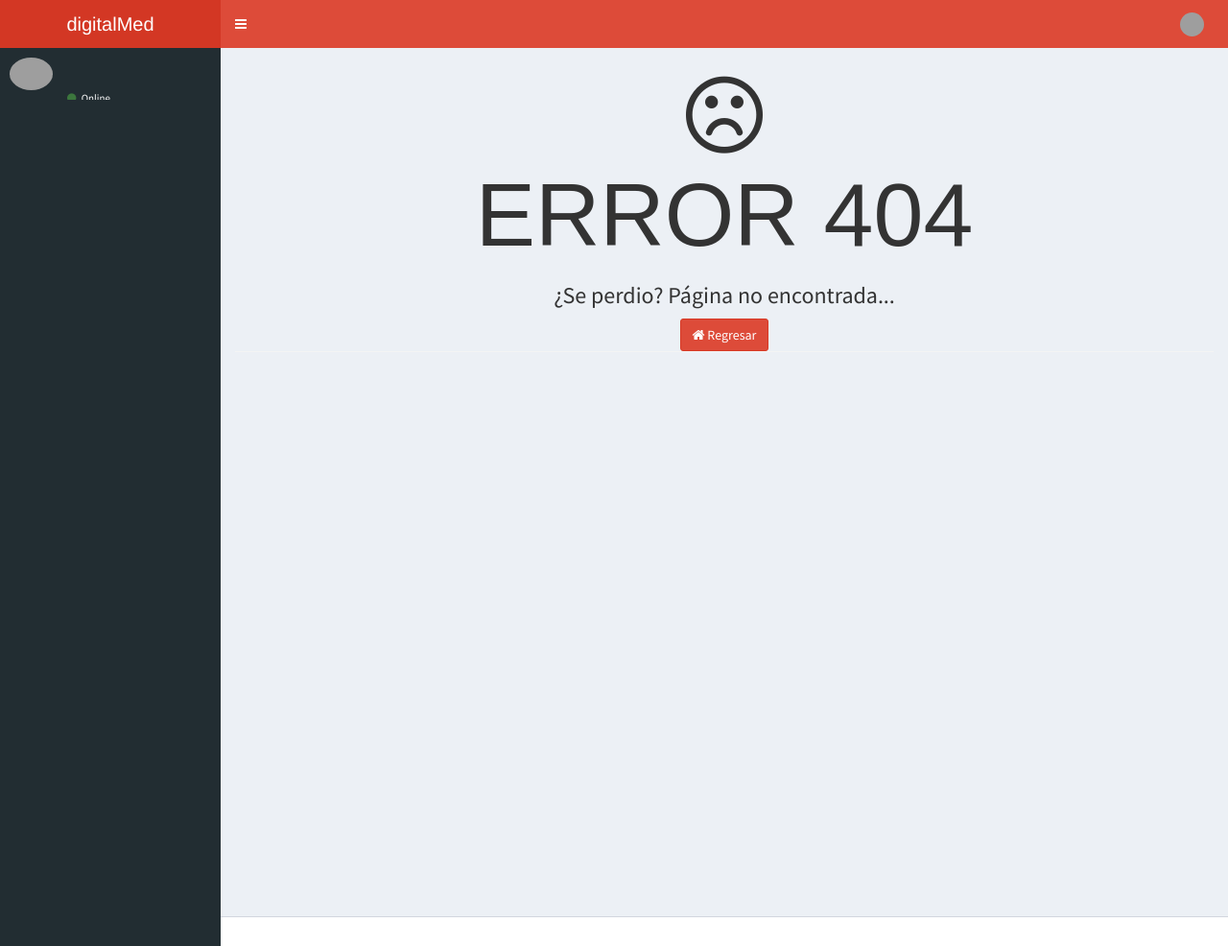
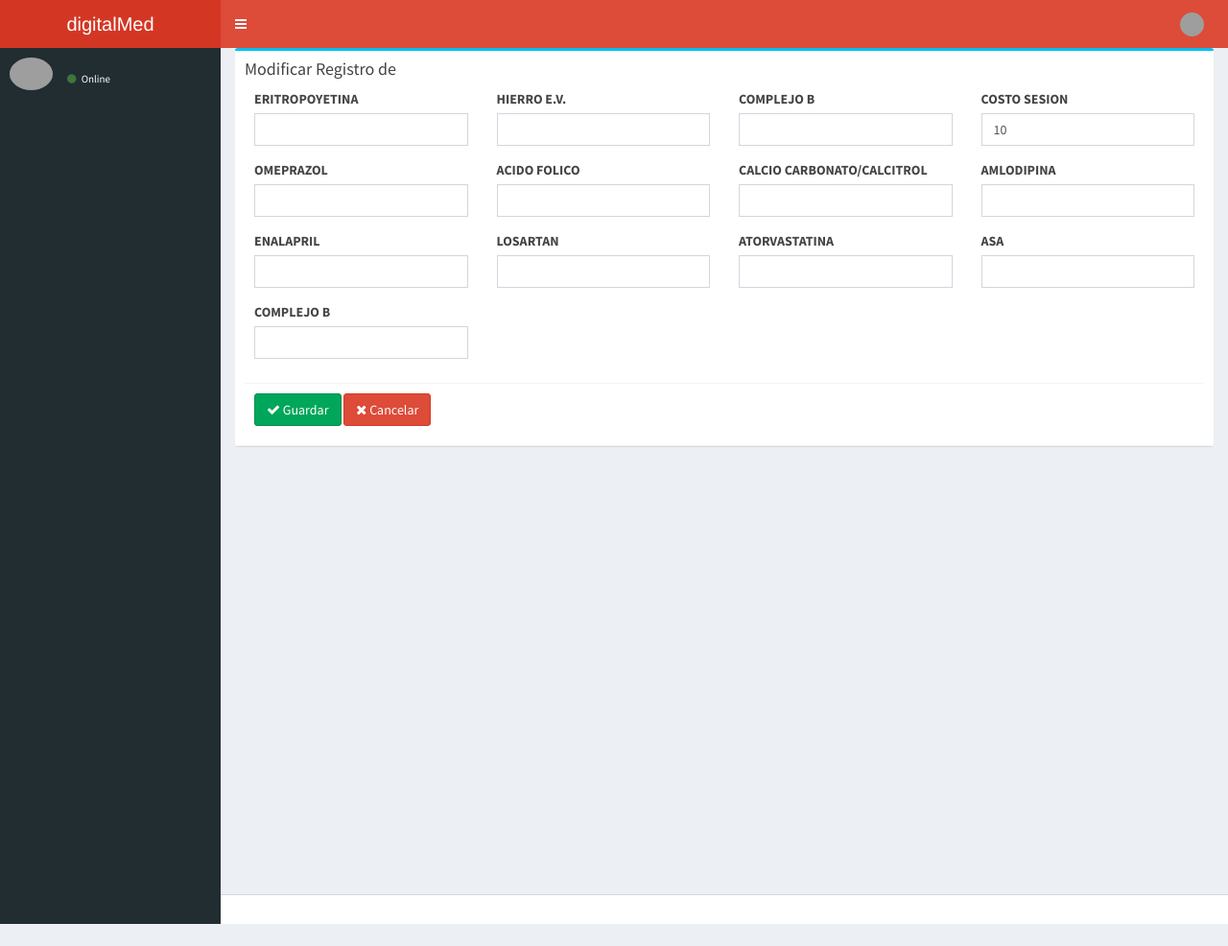
Before and after one commit to BitXad/digitalmed, a CodeIgniter app: page /digitalmed/sesion/modificar/1 in a window 1280 px wide. Shown: the whole page at 96% size. After the commit the page ends 963 px from the top, so only its background shows below. Run offline with CodeIgniter, Linux system fonts and the light colour scheme; data comes from the database, SQL or seed files in the repository; tables that the repository leaves empty or names only in its code hold one stand-in row (values such as "Sample post"); data that the repository does not hold is empty; grey boxes are pictures that could not be loaded.

Commit message:
08.11.2022 sesiones para tratamiento, formulario de sesión

```diff
--- a/application/controllers/Sesion.php
+++ b/application/controllers/Sesion.php
@@ -19,6 +19,37 @@
         $this->load->view('layouts/main',$data);
     }
 
+    /*
+    * Listing of sesiones de un tratamiento
+    */
+    public function sesiones($tratamiento = 0)
+    {
+
+        $data['tratamiento_id'] = $tratamiento;
+        $data['paciente'] = $this->Sesion_model->get_pacientetratamiento($tratamiento);
+        /*$sesion = $this->Sesion_model->get_all_sesion();
+        $data['hay_sesiones']  = 0;
+        if(count($sesion)>0){
+            $data['hay_sesiones']  = 1;
+        }*/
+        $data['_view'] = 'sesion/sesiones';
+        $this->load->view('layouts/main',$data);
+    }
+
+    function mostrar_sesiones(){
+        try{
+            if($this->input->is_ajax_request()){
+                $tratamiento_id = $this->input->post('tratamiento_id');
+                $sesion = $this->Sesion_model->get_all_sesiontratamiento($tratamiento_id);
+                echo json_encode($sesion);
+            }else{
+                show_404();
+            }
+        }catch (Exception $e){
+            echo 'Ocurrio algo inesperado; revisar datos!. '.$e;
+        }
+    }
+
     function generar_sesion(){
         try{
             if($this->input->is_ajax_request()){
@@ -33,6 +64,7 @@
                     }
                     for($i = 1; $i <= $sesion_numero; $i++){
                         $params = array(
+                            'tratamiento_id' => $this->input->post('tratamiento_id'),
                             'sesion_numerosesionhd' => $i,
                             'sesion_fecha' => $sesion_fechainicio,
                             'sesion_eritropoyetina' => $this->input->post('sesion_eritropoyetina'),
@@ -70,18 +102,63 @@
         }
     }
 
-    function mostrar_sesiones(){
+    /*
+    * modificar una sesión
+    */
+    public function modificar($sesion_id)
+    {
         try{
-            if($this->input->is_ajax_request()){
-                $sesion = $this->Sesion_model->get_all_sesion();
-                echo json_encode($sesion);
-            }else{
-                show_404();
-            }
-        }catch (Exception $e){
-            echo 'Ocurrio algo inesperado; revisar datos!. '.$e;
+            //$data['tratamiento_id'] = $tratamiento_id;
+            $data['sesion'] = $this->Sesion_model->get_sesion($sesion_id);
+            $data['paciente'] = $this->Sesion_model->get_pacientetratamiento($data['sesion']['tratamiento_id']);
+
+            $this->load->library('upload');
+            $this->load->library('form_validation');
+            if(isset($data['sesion']['sesion_id']))
+            {
+                if(isset($_POST) && count($_POST) > 0)
+                {
+                    $params = array(
+                        'sesion_eritropoyetina'=> $this->input->post('sesion_eritropoyetina'),
+                        'sesion_hierroeve'=> $this->input->post('sesion_hierroeve'),
+                        'sesion_complejobampolla'=> $this->input->post('sesion_complejobampolla'),
+                        'sesion_costosesion'=> $this->input->post('sesion_costosesion'),
+                        'sesion_omeprazol'=> $this->input->post('sesion_omeprazol'),
+                        'sesion_acidofolico'=> $this->input->post('sesion_acidofolico'),
+                        'sesion_calcio'=> $this->input->post('sesion_calcio'),
+                        'sesion_amlodipina'=> $this->input->post('sesion_amlodipina'),
+                        'sesion_enalpril'=> $this->input->post('sesion_enalpril'),
+                        'sesion_losartan'=> $this->input->post('sesion_losartan'),
+                        'sesion_atorvastina'=> $this->input->post('sesion_atorvastina'),
+                        'sesion_asa'=> $this->input->post('sesion_asa'),
+                        'sesion_complejob'=> $this->input->post('sesion_complejob'),
+                    );
+                    $this->Sesion_model->update_sesion($sesion_id,$params);
+                    $this->session->set_flashdata('alert_msg','<div class="alert alert-success text-center">Información modificada con exito</div>');
+                    redirect('sesion/sesiones/'.$data['sesion']['tratamiento_id']);
+                }else{
+                    $data['_view'] = 'sesion/modificar';
+                    $this->load->view('layouts/main',$data);
+                }
+            }else
+                show_error('La sesion que intentas modifcar no existe!.');
+        }catch (Exception $ex) {
+            throw new Exception('Sesion Controller : Error in edit function - ' . $ex);
         }
     }
+
+
+
+
+
+
+
+
+
+
+
+
+
 
 
 
--- a/application/models/Sesion_model.php
+++ b/application/models/Sesion_model.php
@@ -24,6 +24,72 @@
         }
     }
 
+    /*
+     * Get all sesion
+    */
+    function get_all_sesiontratamiento($tratamiento_id)
+    {
+        try{
+            $sesion = $this->db->query("
+                SELECT
+                    s.*
+                FROM
+                    sesion s
+                WHERE
+                    s.tratamiento_id = $tratamiento_id
+            ")->result_array();
+            return $sesion;
+        } catch (Exception $ex) {
+            throw new Exception('Sesion_model model : Error in get_all_sesion function - ' . $ex);
+        }
+    }
+
+    /*
+     * Obtiene informacion del pasiente, dado un tratamiento
+    */
+    function get_pacientetratamiento($tratamiento_id)
+    {
+        try{
+            $sesion = $this->db->query("
+                SELECT
+                    p.*
+                FROM
+                    paciente p
+                    left join registro r on p.paciente_id = r.paciente_id
+                    left join tratamiento t on r.registro_id = t.registro_id
+                WHERE
+                    t.tratamiento_id = $tratamiento_id
+            ")->row_array();
+            return $sesion;
+        } catch (Exception $ex) {
+            throw new Exception('Sesion_model model : Error in get_all_sesion function - ' . $ex);
+        }
+    }
+
+    /*
+    * Get sesion by sesion_id
+    */
+    function get_sesion($sesion_id)
+    {
+        try{
+            return $this->db->get_where('sesion',array('sesion_id'=>$sesion_id))->row_array();
+        } catch (Exception $ex) {
+            throw new Exception('Sesion_model Model : Error in get_sesion function - ' . $ex);
+        }
+    }
+
+    /*
+    * function to update sesion
+    */
+    function update_sesion($sesion_id,$params)
+    {
+        try{
+            $this->db->where('sesion_id',$sesion_id);
+            return $this->db->update('sesion',$params);
+        }catch (Exception $ex){
+            throw new Exception('Sesion_model model : Error in update_sesion function - ' . $ex);
+        }
+    }
 
 
 
@@ -39,17 +105,11 @@
 
 
 
-      /*
-        * Get sesion by sesion_id
-      */
-      function get_sesion($sesion_id)
-      {
-        try{
-           return $this->db->get_where('sesion',array('sesion_id'=>$sesion_id))->row_array();
-           } catch (Exception $ex) {
-             throw new Exception('Sesion_model Model : Error in get_sesion function - ' . $ex);
-           }
-      }
+
+
+
+
+
       /*
         * Get sesion by  column name
       */
@@ -105,18 +165,7 @@
            }
       }
 
-      /*
-          * function to update sesion
-      */
-      function update_sesion($sesion_id,$params)
-      {
-        try{
-            $this->db->where('sesion_id',$sesion_id);
-        return $this->db->update('sesion',$params);
-           } catch (Exception $ex) {
-             throw new Exception('Sesion_model model : Error in update_sesion function - ' . $ex);
-           }
-       }
+
      /*
           * function to delete sesion
       */
--- a/application/views/layouts/main.php
+++ b/application/views/layouts/main.php
@@ -19,6 +19,8 @@
         <!-- AdminLTE Skins. Choose a skin from the css/skins
              folder instead of downloading all of them to reduce the load. -->
         <link rel="stylesheet" href="<?php echo site_url('resources/css/_all-skins.min.css');?>">
+        <!-- jQuery 2.2.3 -->
+        <script src="<?php echo site_url('resources/js/jquery-2.2.3.min.js');?>"></script>
     </head>
         <?php
         $session_data = $this->session->userdata('logged_in');
@@ -375,8 +377,7 @@
         </div>
         <!-- ./wrapper -->
 
-        <!-- jQuery 2.2.3 -->
-        <script src="<?php echo site_url('resources/js/jquery-2.2.3.min.js');?>"></script>
+
         <!-- Bootstrap 3.3.6 -->
         <script src="<?php echo site_url('resources/js/bootstrap.min.js');?>"></script>
         <!-- FastClick -->
--- /dev/null
+++ b/application/views/sesion/modificar.php
@@ -0,0 +1,139 @@
+<div class="row">
+    <div class="col-md-12">
+        <div class="box box-info">
+            <div class="box-header with-border">
+                <h3 class="box-title">Modificar Registro de <?php echo $paciente["paciente_nombre"]; ?></h3>
+                <?php echo form_open('sesion/modificar/'.$sesion['sesion_id']); ?>
+                    <div class="box-body">
+                        <div class="row clearfix">
+                            <div class="col-md-3">
+                                <label for="sesion_eritropoyetina" class="control-label">  <span class="text-danger"></span>ERITROPOYETINA</label>
+                                <div class="form-group">
+                                    <input type="number" min="0" name="sesion_eritropoyetina" value="<?php echo ($this->input->post('sesion_eritropoyetina') ? $this->input->post('sesion_eritropoyetina') : $sesion['sesion_eritropoyetina']); ?>" class="form-control" id="sesion_eritropoyetina" />
+                                    <span class="text-danger"><?php echo form_error('sesion_eritropoyetina');?></span>
+                                </div>
+                            </div>
+                            <div class="col-md-3">
+                                <label for="sesion_hierroeve" class="control-label">  <span class="text-danger"></span>HIERRO E.V.</label>
+                                <div class="form-group">
+                                    <input type="number" min="0" name="sesion_hierroeve" value="<?php echo ($this->input->post('sesion_hierroeve') ? $this->input->post('sesion_hierroeve') : $sesion['sesion_hierroeve']); ?>" class="form-control" id="sesion_hierroeve" />
+                                    <span class="text-danger"><?php echo form_error('sesion_hierroeve');?></span>
+                                </div>
+                            </div>
+                            <div class="col-md-3">
+                                <label for="sesion_complejobampolla" class="control-label">  <span class="text-danger"></span>COMPLEJO B</label>
+                                <div class="form-group">
+                                    <input type="number" min="0" name="sesion_complejobampolla" value="<?php echo ($this->input->post('sesion_complejobampolla') ? $this->input->post('sesion_complejobampolla') : $sesion['sesion_complejobampolla']); ?>" class="form-control" id="sesion_complejobampolla" />
+                                    <span class="text-danger"><?php echo form_error('sesion_complejobampolla');?></span>
+                                </div>
+                            </div>
+                            <div class="col-md-3">
+                                <label for="sesion_costosesion" class="control-label">  <span class="text-danger"></span>COSTO SESION</label>
+                                <div class="form-group">
+                                    <input type="number" min="0" name="sesion_costosesion" value="<?php echo ($this->input->post('sesion_costosesion') ? $this->input->post('sesion_costosesion') : $sesion['sesion_costosesion']); ?>" class="form-control" id="sesion_costosesion" />
+                                    <span class="text-danger"><?php echo form_error('sesion_costosesion');?></span>
+                                </div>
+                            </div>
+                            <div class="col-md-3">
+                                <label for="sesion_omeprazol" class="control-label">  <span class="text-danger"></span>OMEPRAZOL</label>
+                                <div class="form-group">
+                                    <input type="number" min="0" name="sesion_omeprazol" value="<?php echo ($this->input->post('sesion_omeprazol') ? $this->input->post('sesion_omeprazol') : $sesion['sesion_omeprazol']); ?>" class="form-control" id="sesion_omeprazol" />
+                                    <span class="text-danger"><?php echo form_error('sesion_omeprazol');?></span>
+                                </div>
+                            </div>
+                            <div class="col-md-3">
+                                <label for="sesion_acidofolico" class="control-label">  <span class="text-danger"></span>ACIDO FOLICO</label>
+                                <div class="form-group">
+                                    <input type="number" min="0" name="sesion_acidofolico" value="<?php echo ($this->input->post('sesion_acidofolico') ? $this->input->post('sesion_acidofolico') : $sesion['sesion_acidofolico']); ?>" class="form-control" id="sesion_acidofolico" />
+                                    <span class="text-danger"><?php echo form_error('sesion_acidofolico');?></span>
+                                </div>
+                            </div>
+                            <div class="col-md-3">
+                                <label for="sesion_calcio" class="control-label">  <span class="text-danger"></span>CALCIO CARBONATO/CALCITROL</label>
+                                <div class="form-group">
+                                    <input type="number" min="0" name="sesion_calcio" value="<?php echo ($this->input->post('sesion_calcio') ? $this->input->post('sesion_calcio') : $sesion['sesion_calcio']); ?>" class="form-control" id="sesion_calcio" />
+                                    <span class="text-danger"><?php echo form_error('sesion_calcio');?></span>
+                                </div>
+                            </div>
+                            <div class="col-md-3">
+                                <label for="sesion_amlodipina" class="control-label">  <span class="text-danger"></span>AMLODIPINA</label>
+                                <div class="form-group">
+                                    <input type="number" min="0" name="sesion_amlodipina" value="<?php echo ($this->input->post('sesion_amlodipina') ? $this->input->post('sesion_amlodipina') : $sesion['sesion_amlodipina']); ?>" class="form-control" id="sesion_amlodipina" />
+                                    <span class="text-danger"><?php echo form_error('sesion_amlodipina');?></span>
+                                </div>
+                            </div>
+                            <div class="col-md-3">
+                                <label for="sesion_enalpril" class="control-label">  <span class="text-danger"></span>ENALAPRIL</label>
+                                <div class="form-group">
+                                    <input type="number" min="0" name="sesion_enalpril" value="<?php echo ($this->input->post('sesion_enalpril') ? $this->input->post('sesion_enalpril') : $sesion['sesion_enalpril']); ?>" class="form-control" id="sesion_enalpril" />
+                                    <span class="text-danger"><?php echo form_error('sesion_enalpril');?></span>
+                                </div>
+                            </div>
+                            <div class="col-md-3">
+                                <label for="sesion_losartan" class="control-label">  <span class="text-danger"></span>LOSARTAN</label>
+                                <div class="form-group">
+                                    <input type="number" min="0" name="sesion_losartan" value="<?php echo ($this->input->post('sesion_losartan') ? $this->input->post('sesion_losartan') : $sesion['sesion_losartan']); ?>" class="form-control" id="sesion_losartan" />
+                                    <span class="text-danger"><?php echo form_error('sesion_losartan');?></span>
+                                </div>
+                            </div>
+                            <div class="col-md-3">
+                                <label for="sesion_atorvastina" class="control-label">  <span class="text-danger"></span>ATORVASTATINA</label>
+                                <div class="form-group">
+                                    <input type="number" min="0" name="sesion_atorvastina" value="<?php echo ($this->input->post('sesion_atorvastina') ? $this->input->post('sesion_atorvastina') : $sesion['sesion_atorvastina']); ?>" class="form-control" id="sesion_atorvastina" />
+                                    <span class="text-danger"><?php echo form_error('sesion_atorvastina');?></span>
+                                </div>
+                            </div>
+                            <div class="col-md-3">
+                                <label for="sesion_asa" class="control-label">  <span class="text-danger"></span>ASA</label>
+                                <div class="form-group">
+                                    <input type="number" min="0" name="sesion_asa" value="<?php echo ($this->input->post('sesion_asa') ? $this->input->post('sesion_asa') : $sesion['sesion_asa']); ?>" class="form-control" id="sesion_asa" />
+                                    <span class="text-danger"><?php echo form_error('sesion_asa');?></span>
+                                </div>
+                            </div>
+                            <div class="col-md-3">
+                                <label for="sesion_complejob" class="control-label">  <span class="text-danger"></span>COMPLEJO B</label>
+                                <div class="form-group">
+                                    <input type="number" min="0" name="sesion_complejob" value="<?php echo ($this->input->post('sesion_complejob') ? $this->input->post('sesion_complejob') : $sesion['sesion_complejob']); ?>" class="form-control" id="sesion_complejob" />
+                                    <span class="text-danger"><?php echo form_error('sesion_complejob');?></span>
+                                </div>
+                            </div>
+
+
+                            <!--<div class="col-md-6">
+                                <label for="sesion_eritropoyetina" class="control-label">  <span class="text-danger"></span>ERITROPOYETINA</label>
+                                <div class="form-group">
+                                    <input type="number" min="0" name="sesion_eritropoyetina" value="<?php echo ($this->input->post('sesion_eritropoyetina') ? $this->input->post('sesion_eritropoyetina') : $sesion['sesion_eritropoyetina']); ?>" class="form-control" id="sesion_eritropoyetina" />
+                                    <span class="text-danger"><?php echo form_error('sesion_eritropoyetina');?></span>
+                                </div>
+                            </div>
+                            <div class="col-md-6">
+                                <label for="sesion_eritropoyetina" class="control-label">  <span class="text-danger"></span>ERITROPOYETINA</label>
+                                <div class="form-group">
+                                    <input type="number" min="0" name="sesion_eritropoyetina" value="<?php echo ($this->input->post('sesion_eritropoyetina') ? $this->input->post('sesion_eritropoyetina') : $sesion['sesion_eritropoyetina']); ?>" class="form-control" id="sesion_eritropoyetina" />
+                                    <span class="text-danger"><?php echo form_error('sesion_eritropoyetina');?></span>
+                                </div>
+                            </div>
+                            <div class="col-md-6">
+                                <label for="sesion_eritropoyetina" class="control-label">  <span class="text-danger"></span>ERITROPOYETINA</label>
+                                <div class="form-group">
+                                    <input type="number" min="0" name="sesion_eritropoyetina" value="<?php echo ($this->input->post('sesion_eritropoyetina') ? $this->input->post('sesion_eritropoyetina') : $sesion['sesion_eritropoyetina']); ?>" class="form-control" id="sesion_eritropoyetina" />
+                                    <span class="text-danger"><?php echo form_error('sesion_eritropoyetina');?></span>
+                                </div>
+                            </div>-->
+
+
+
+                        </div>
+                    </div>
+                    <div class="box-footer">
+                        <button type="submit" class="btn btn-success">
+                            <i class="fa fa-check"></i> Guardar
+                        </button>
+                        <a href="<?php echo site_url('sesion/sesiones/'.$sesion['tratamiento_id']); ?>" class="btn btn-danger">
+                            <i class="fa fa-times"></i> Cancelar</a>
+                    </div>
+                <?php echo form_close(); ?>
+            </div>
+        </div>
+    </div>
+</div>
--- a/application/views/usuario/index.php
+++ b/application/views/usuario/index.php
@@ -1,5 +1,4 @@
 <!-- --------------------------- script buscador ------------------------------------- -->
-<script src="<?php echo base_url('resources/js/jquery-2.2.3.min.js'); ?>" type="text/javascript"></script>
 <script type="text/javascript">
         $(document).ready(function () {
             (function ($) {
```
Also changed, not shown: application/views/sesion/edit.php (deleted, +0 -76 lines), application/views/sesion/index.php (+67 -80 lines), application/views/sesion/sesiones.php (+87 -67 lines), resources/js/sesion_nueva.js (+16 -2 lines).
